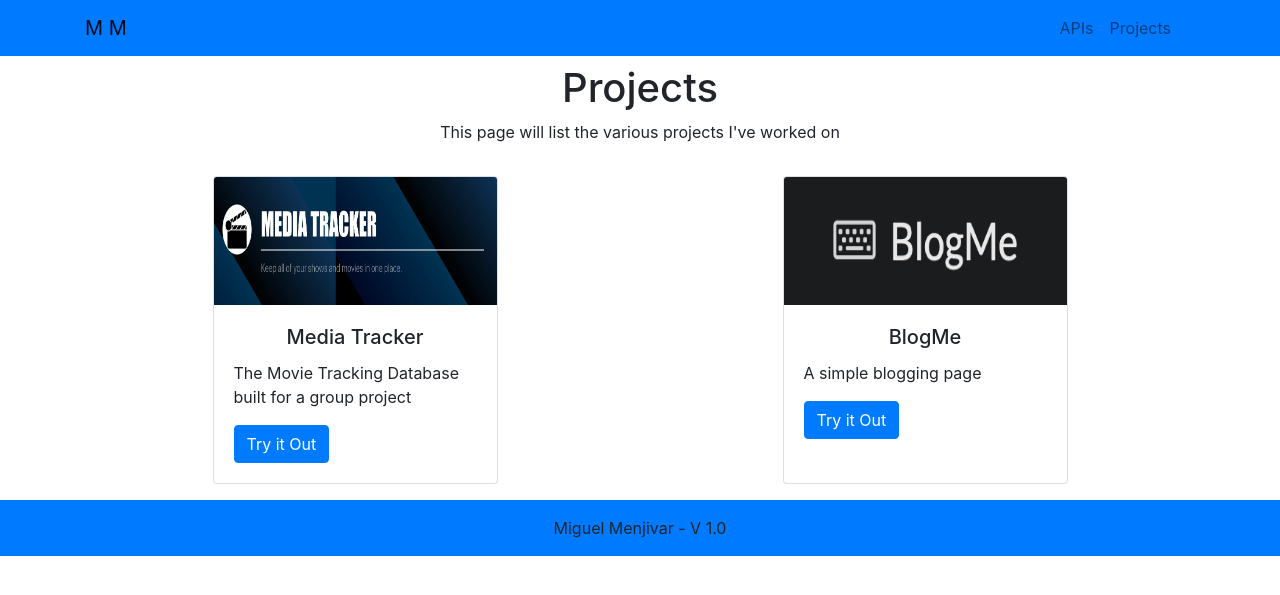
After one commit to mamenjivar/Personal-Website, a Node server app: template views/projects.ejs in a window 1280 px wide. The commit adds this page. Shown: the top 595 px of the page. Run offline with Node 20, Linux system fonts and the light colour scheme; the template is opened without the code that fills it, so the values that code supplies are empty; some libraries are stand-ins or nearby versions.

Commit message:
major change to project, added projects route and added github page, still needs to fix the github to run and display information from repo

```diff
--- a/public/stylesheets/app.css
+++ b/public/stylesheets/app.css
@@ -25,3 +25,11 @@ li {
   justify-content: space-between;
   align-items: center;
 }
+
+/* having all images same size
+for cards */
+.card-img-top {
+    width: 100%;
+    height: 10vw;
+    object-fit: fill;
+}
--- /dev/null
+++ b/views/github.ejs
@@ -0,0 +1,3 @@
+<h1>This is the github repo page</h1>
+
+<h2>This is: <%= gitData[1].name %></h2>
--- a/views/movie01/movieapi.ejs
+++ b/views/movie01/movieapi.ejs
@@ -8,6 +8,3 @@
         Go Back
     </a>
 </div>
-
-
-<%- include('../partials/footer') %>
--- a/views/partials/header.ejs
+++ b/views/partials/header.ejs
@@ -34,7 +34,7 @@
                                 <a class='nav-link' href='/api'>APIs</a>
                             </li>
                             <li class='nav-item'>
-                                <a class='nav-link' href='/blog'>BlogMe</a>
+                                <a class='nav-link' href='/projects'>Projects</a>
                             </li>
                         </ul>
                     </div>
--- /dev/null
+++ b/views/projects.ejs
@@ -0,0 +1,35 @@
+<%- include('partials/header') %>
+
+<!-- put them in rows -->
+<div class='container'>
+    <h1 class='pt-2 text-center'>Projects</h1>
+    <p class='text-center'>This page will list the various projects I've worked on</p>
+</div>
+
+<div class='container'>
+    <div class='row py-3 d-flex justify-content-around'>
+
+        <!-- Movie Tracker Class Group Project -->
+        <div class='p-0 card-padding card col-md-3' style='width: 18rem'>
+            <img src='/images/mediaTracker01.png' class='card-img-top'
+                alt='Media-tracker image'>
+            <div class='card-body'>
+                <h5 class='card-title text-center'>Media Tracker</h5>
+                <p class='card-text'>The Movie Tracking Database built for a group project</p>
+                <a href='http://www.themediatracker.com/#/' target='_blank' class='btn btn-primary'>Try it Out</a>
+            </div>
+        </div>
+
+        <!-- Blog page -->
+        <div class='p-0 card-padding card col-md-3' style="width: 18rem">
+            <img src='/images/blogme.png' class='card-img-top' alt='...'>
+            <div class='card-body'>
+                <h5 class='card-title text-center'>BlogMe</h5>
+                <p class='card-text'>A simple blogging page</p>
+                <a href='/blog' target='_blank' class='btn btn-primary'>Try it Out</a>
+            </div>
+        </div>
+    </div>
+</div>
+
+<%- include('partials/footer') %>
```
Also changed, not shown: routes/index.js (+40 -3 lines), views/api.ejs (+21 -5 lines), public/images/blogme.png (added), public/images/mediaTracker01.png (added).
